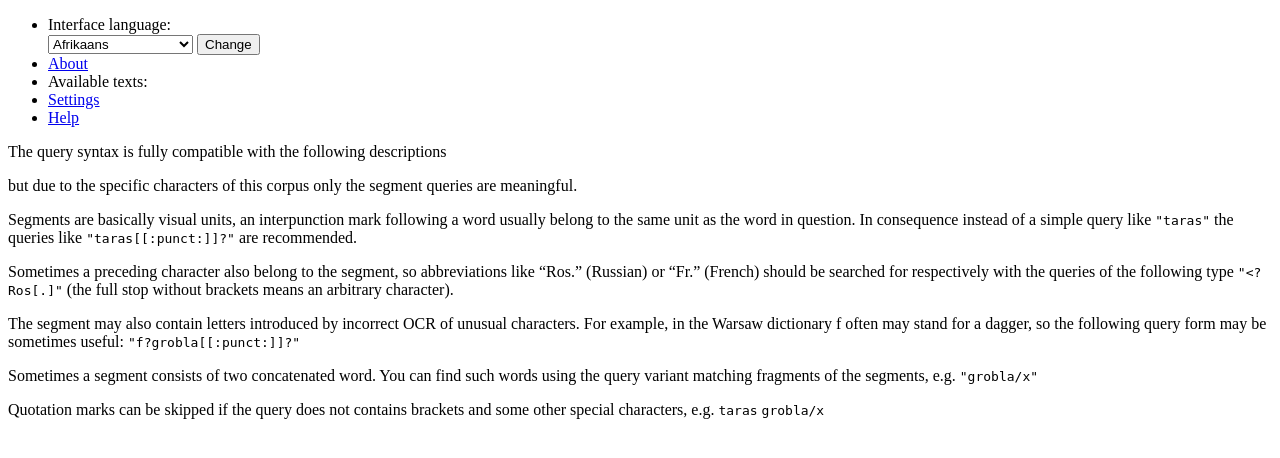
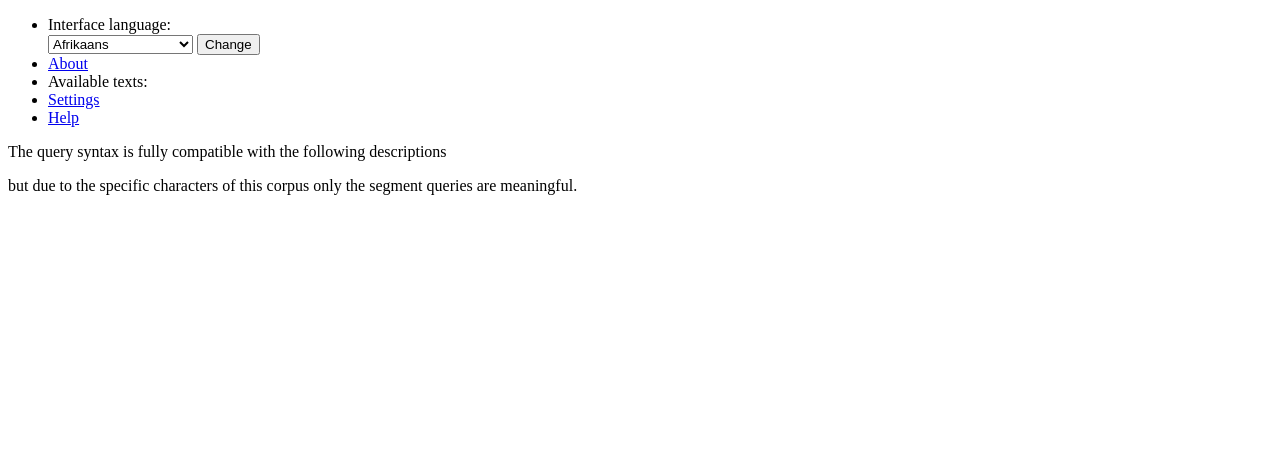
Before and after one commit to jsbien/marasca-wbl-dev-fork, a Django app: template marasca/templates/help.html in a window 1280 px wide. Shown: the top 458 px of the page. Run offline with Django 3.2, Linux system fonts and the light colour scheme; the template is opened without the code that fills it, so the values that code supplies are empty; some libraries are stand-ins or nearby versions.

Commit message:
Strip most of outdated help.

```diff
--- a/marasca/templates/help.html
+++ b/marasca/templates/help.html
@@ -22,55 +22,6 @@ queries are meaningful.
 {% endblocktrans %}
 </p>
 
-<p>
-{% blocktrans %}
-Segments are basically visual units, an interpunction mark following a
-word usually belong to the same unit as the word in question. In
-consequence instead of a simple query like
-<code>"taras"</code>
-the queries like
-<code>"taras[[:punct:]]?"</code>
-are recommended.
-{% endblocktrans %}
-</p>
-
-<p>
-{% blocktrans %}
-Sometimes a preceding character also belong to the segment, so
-abbreviations like “Ros.” (Russian) or “Fr.” (French) should be
-searched for respectively with the queries of the following type
-<code>"&lt;?Ros[.]"</code>
-(the full stop without brackets means an arbitrary character).
-{% endblocktrans %}
-</p>
-
-<p>
-{% blocktrans %}
-The segment may also contain letters introduced by incorrect OCR
-of unusual characters. For example, in the Warsaw dictionary f often may stand for a dagger, so
-the following query form may be sometimes useful:
-<code>"f?grobla[[:punct:]]?"</code>
-{% endblocktrans %}
-</p>
-
-<p>
-{% blocktrans %}
-Sometimes a segment consists of two concatenated word. You can find
-such words using the query variant matching fragments of the segments,
-e.g.
-<code>"grobla/x"</code>
-{% endblocktrans %}
-</p>
-
-<p>
-{% blocktrans %}
-Quotation marks can be skipped if the query does not contains brackets
-and some other special characters, e.g.
-<code>taras</code>
-<code>grobla/x</code>
-{% endblocktrans %}
-</p>
-
 {% endblock %}
 
 {# vim:set ts=4 sw=4 et: #}
```
Also changed, not shown: marasca/locale/en/LC_MESSAGES/django.po, marasca/locale/pl/LC_MESSAGES/django.po.
